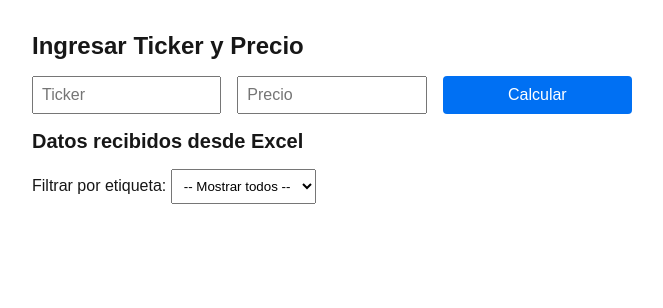
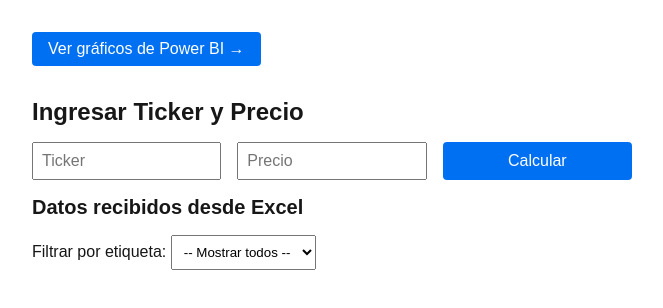
Before and after one commit to GermanS98/api-excel-vercel, a Next.js app: page /ver in a window 1280 px wide. Shown: the top 308 px of the page, without its empty margins (0-663 px from the left). Built offline with nearby package versions, Linux system fonts and the light colour scheme.

Commit message:
Update page.tsx

```diff
--- a/src/app/ver/page.tsx
+++ b/src/app/ver/page.tsx
@@ -55,7 +55,6 @@ export default function Page() {
     }
   }
 
-  // Carga inicial y refresco cada 10 segundos
   useEffect(() => {
     fetchDatos()
     const intervalo = setInterval(fetchDatos, 10000)
@@ -68,6 +67,23 @@ export default function Page() {
 
   return (
     <div style={{ padding: '2rem', fontFamily: 'Arial, sans-serif' }}>
+      <div style={{ marginBottom: '2rem' }}>
+        <a
+          href="/graficos"
+          style={{
+            display: 'inline-block',
+            backgroundColor: '#0070f3',
+            color: '#fff',
+            padding: '0.5rem 1rem',
+            borderRadius: '4px',
+            textDecoration: 'none',
+            fontSize: '16px',
+          }}
+        >
+          Ver gráficos de Power BI →
+        </a>
+      </div>
+
       <h1 style={{ fontSize: '24px', marginBottom: '1rem' }}>Ingresar Ticker y Precio</h1>
 
       <div
```
